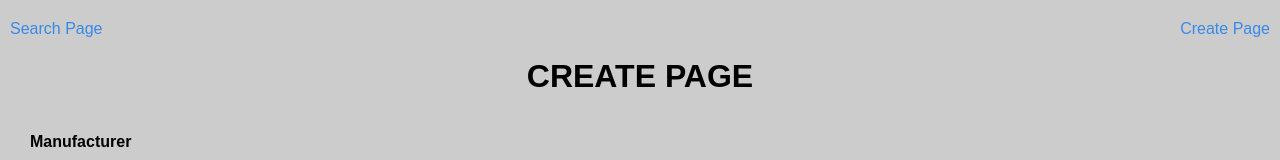
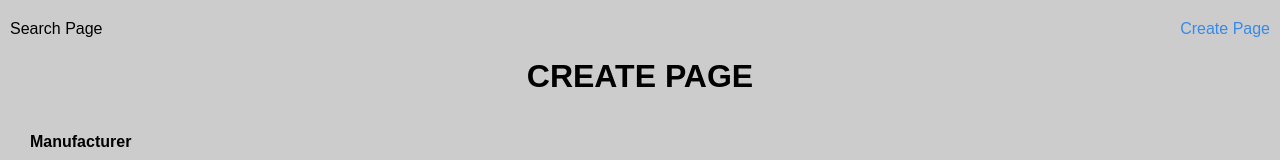
Before and after one commit to Fpsska/SmartDesign-Task, a React (Create React App) app: page /SmartDesign-Task/createpage in a window 1280 px wide. Shown: the top 160 px of the page. Built offline with nearby package versions, Linux system fonts and the light colour scheme; no server answers.

Commit message:
fix: duplicate active class for nav__link HTML-elmts when routing

```diff
--- a/src/components/header/Header.jsx
+++ b/src/components/header/Header.jsx
@@ -8,7 +8,7 @@ const Header = () => {
       <div className="container container--small">
         <ul className="header__nav nav">
           <li className="nav__item">
-            <NavLink className="nav__link" to="/SmartDesign-Task">
+            <NavLink className="nav__link" to="/SmartDesign-Task/">
               Search Page
             </NavLink>
           </li>
```
